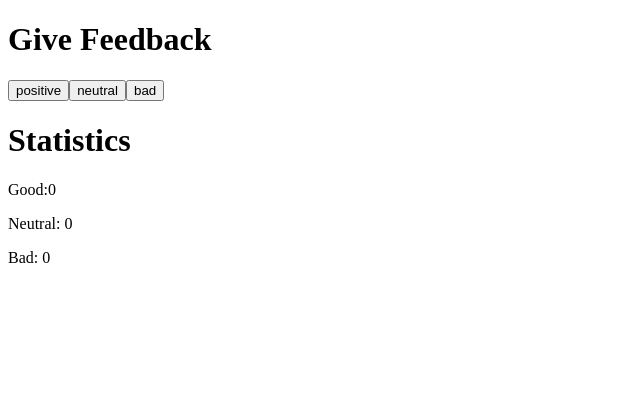
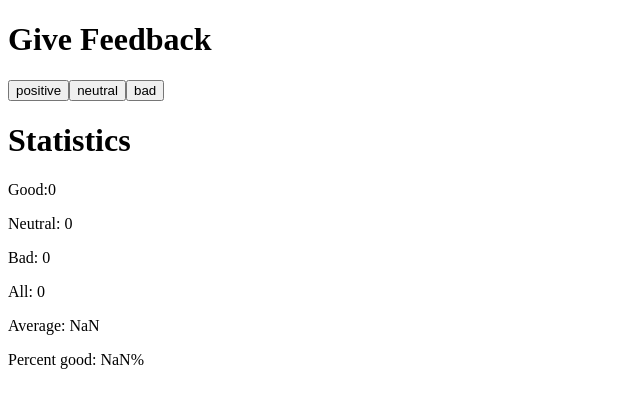
Before and after one commit to kristinamacekovic/fullstackopen-2022, a React (Create React App) app in the folder part1/unicafe/: page / in a window 1280 px wide. Shown: the top 408 px of the page, without its empty margins (0-640 px from the left). Built offline with nearby package versions, Linux system fonts and the light colour scheme.

Commit message:
exercise 1.7 unicafe step2

```diff
--- a/part1/unicafe/src/App.js
+++ b/part1/unicafe/src/App.js
@@ -17,6 +17,9 @@ const App = () => {
   const handleBad = () => {
       setBad(bad+1);
   }
+  const sumAll = () => {
+      return good+neutral+bad;
+  }
 
   return (
     <div>
@@ -28,6 +31,9 @@ const App = () => {
       <p>Good:{good}</p>
       <p>Neutral: {neutral}</p>
       <p>Bad: {bad}</p>
+      <p>All: {sumAll()}</p>
+      <p>Average: {(good-bad)/sumAll()}</p>
+      <p>Percent good: {(good/sumAll())*100}%</p>
     </div>
   )
 }
```
